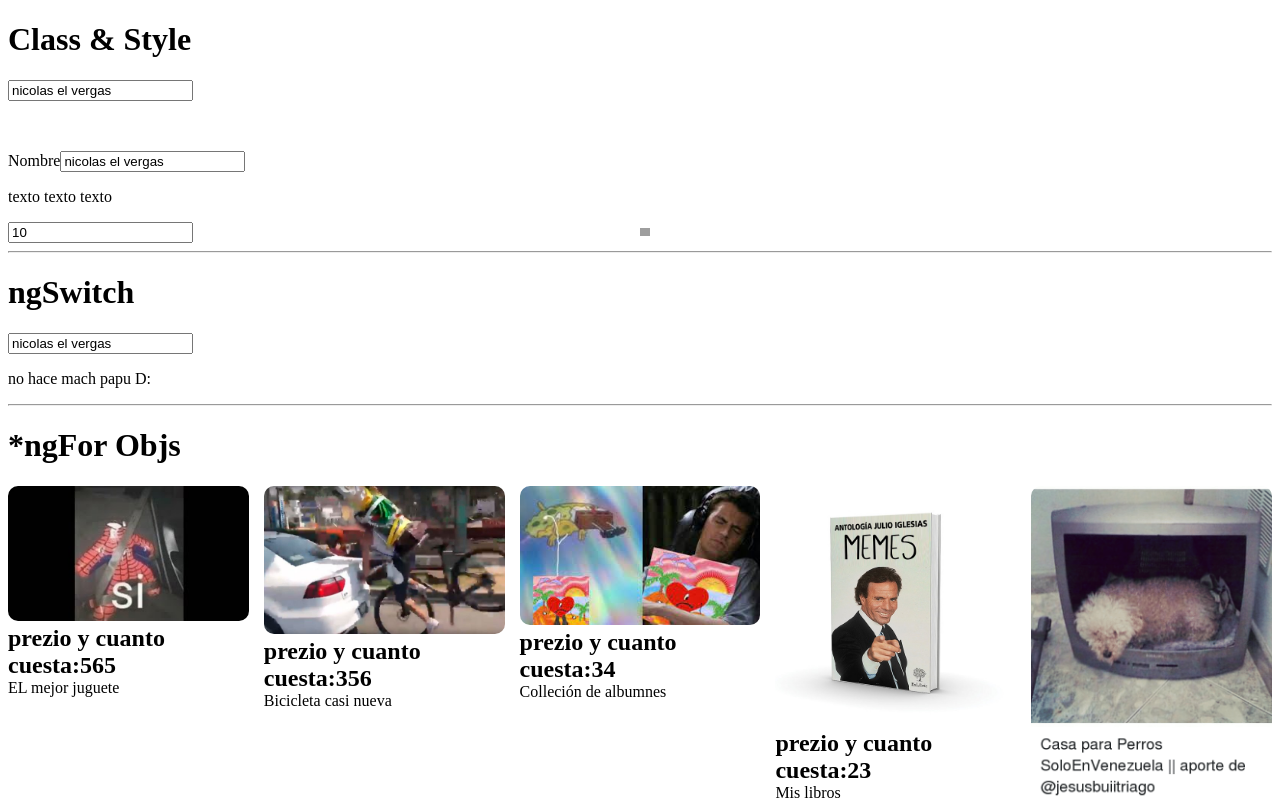
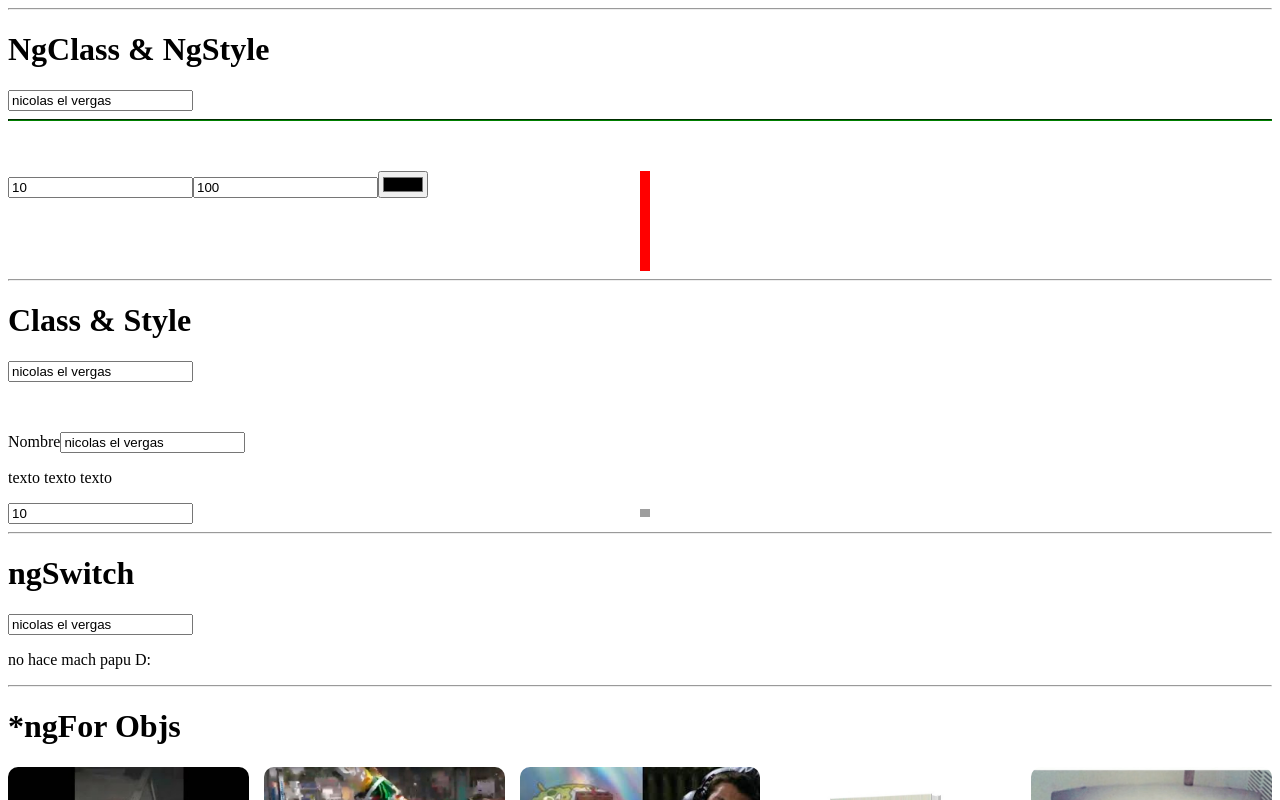
Before and after one commit to Richiiz/Curso-Angular, an Angular app in the folder my_store/: page / in a window 1280 px wide. Shown: the top 800 px of the page. Built offline with nearby package versions, Linux system fonts and the light colour scheme; grey boxes are pictures that could not be loaded.

Commit message:
NgClass y NgStyle

```diff
--- a/my_store/src/app/app.component.html
+++ b/my_store/src/app/app.component.html
@@ -1,3 +1,60 @@
+<hr/>
+
+
+<!-- Con el binding de [class] y [style] puedes agregar clases y estilos fácilmente. Pero se vuelve algo complicado en el caso de que necesites
+agregar varias clases o modificar muchos estilos. Es por esto que Angular ofrece las directivas ngClass y ngStyle para este propósito.
+
+Puedes bindear la directiva [ngStyle] o [ngClass] y pasarle un objeto con cada propiedad o clase que deseas agregar:
+
+<p
+    [ngStyle]="{
+        'color': textColor,
+        'background': textBackground
+    }"
+></p>
+
+El operador ternario será tu mejor aliado para agregar o quitar clases y estilos:
+
+<div
+    [ngClass]="isAvailable ? 'active-class' : 'deactivate-class'"
+></div>
+
+O puedes usar las Interpolaciones en lugar del binding:
+
+<p
+    ngClass="{{ isAvailable ? 'active-class' : 'deactivate-class' }}"
+></p>
+ -->
+
+<h1>NgClass & NgStyle</h1>
+<input type="text" required #nameInput4="ngModel" [(ngModel)]="person.name"/>
+<hr class="line-error"
+[ngClass]="{
+  'valid': nameInput4.valid,
+  'invalid': nameInput4.invalid
+}"
+/>
+<p class="message-error" [class.invalid]="nameInput4.invalid">
+  El campo es requerido
+</p>
+<div class="styles">
+<div>
+  <input type="number" [(ngModel)]="box.width"/>
+  <input type="number" [(ngModel)]="box.height"/>
+  <input type="color" [(ngModel)]="box.background"/>
+</div>
+  <div [ngStyle]="{
+      'width.px': box.width,
+      'height.px': box.height,
+      'background-color': box.background,
+      'display': 'block'
+  }"></div>
+</div>
+<hr/>
+
+
+
+
 <!-- Class binding
 La versatilidad de Angular te permite agregar o quitar clases y estilos a tus elementos HTML a partir de condicionantes. Así como anteriormente utilizaste los
 corchetes [] para bindear atributos como el [src] de una imagen o el [href] de un enlace, puedes bindear clases para que Angular las agregue o quite dinámicamente
--- a/my_store/src/app/app.component.scss
+++ b/my_store/src/app/app.component.scss
@@ -31,6 +31,17 @@
   }
 }
 
+.line-error{
+  height: 0;
+  border-bottom: 1px solid;
+  &.invalid{
+    border-color: red;
+  }
+  &.valid{
+    border-color: green;
+  }
+}
+
 .styles{
   display: grid;
   grid-template-columns: repeat(2, 1fr);
--- a/my_store/src/app/app.component.ts
+++ b/my_store/src/app/app.component.ts
@@ -23,6 +23,14 @@ widthImg = 10
 
   names: string[] = ['nico', 'juli', 'elfa'];
   NewName  = '';
+
+  box = {
+    width: 10,
+    height: 100,
+    background: 'red'
+  };
+
+
   // como buena practica se recomienda tipar los arrays para evitar errores
   // tipar es indicarle que tipo de elemento va a recibir un objeto, en este caso el array
   // en este caso se tipa con "product[]"
```
